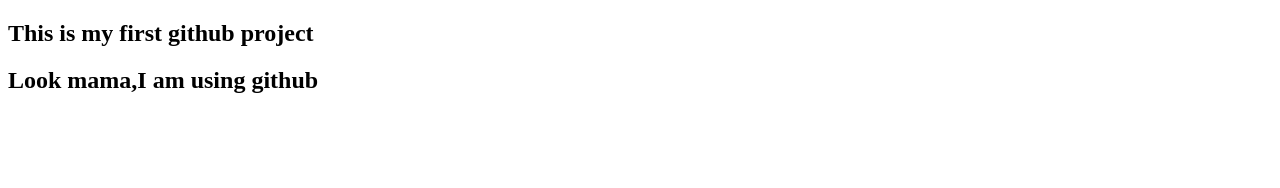
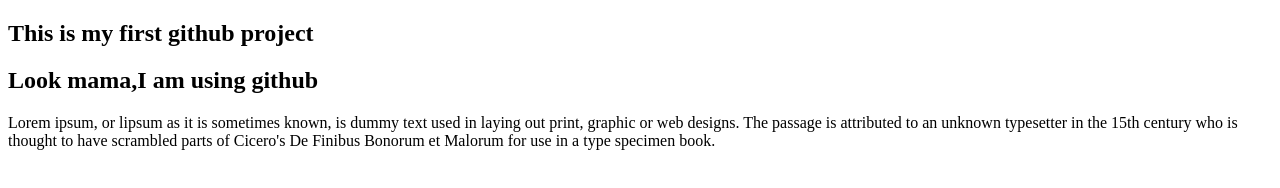
Before and after one commit to shohanislambd/my-first-website, a plain HTML site: page index.html in a window 1280 px wide. Drawn offline with Linux system fonts and the light colour scheme.

Commit message:
5th commit

```diff
--- a/index.html
+++ b/index.html
@@ -9,5 +9,11 @@
 <body>
     <h2>This is my first github project</h2>
     <h2>Look mama,I am using github</h2>
+    <p>Lorem ipsum, or lipsum as it is sometimes known,
+       is dummy text used in laying out print, graphic
+       or web designs. The passage is attributed to an
+       unknown typesetter in the 15th century who is thought
+       to have scrambled parts of Cicero's De Finibus Bonorum
+       et Malorum for use in a type specimen book.</p>
 </body>
 </html>
```
Also changed, not shown: 1 other file.
